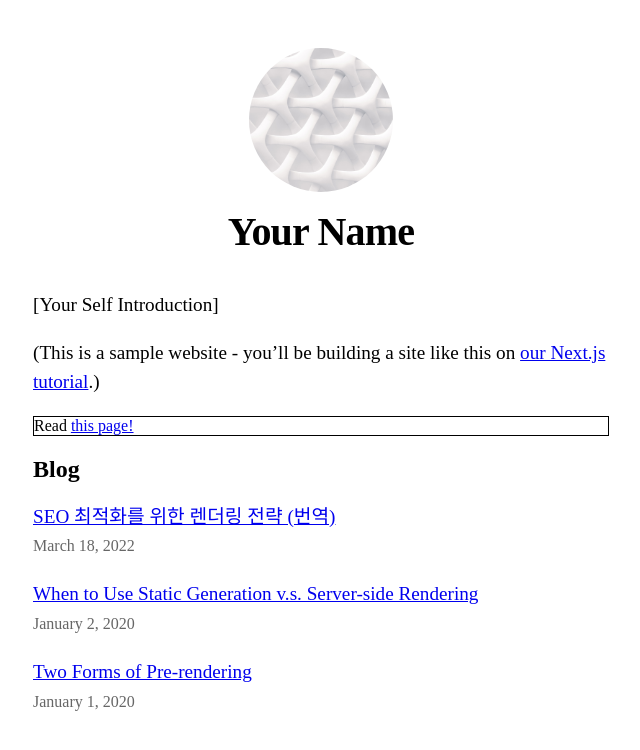
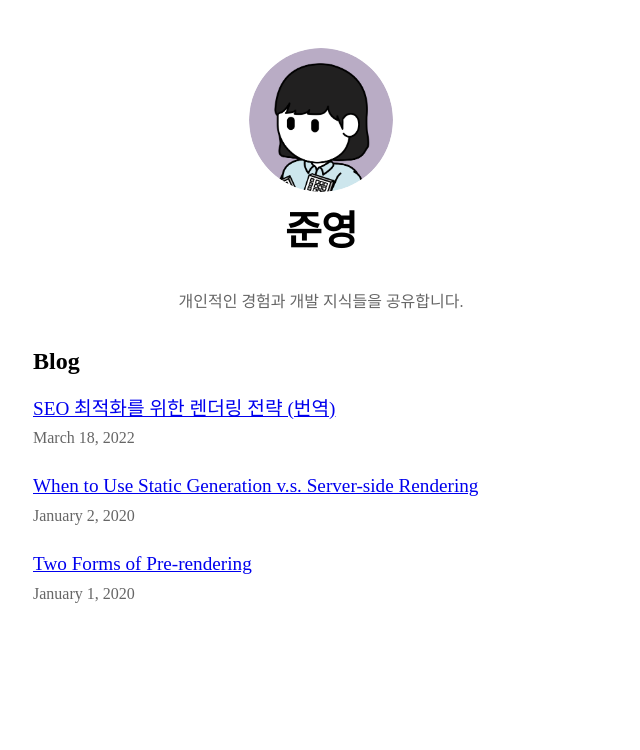
Before and after one commit to junzero741/nextjs-test, a Next.js app: page / in a window 1280 px wide. Shown: the top 750 px of the page, without its empty margins (319-959 px from the left). Built offline with nearby package versions, Linux system fonts and the light colour scheme.

Commit message:
[EDIT] : profile name, image

```diff
--- a/components/layout.jsx
+++ b/components/layout.jsx
@@ -4,8 +4,8 @@ import styles from './layout.module.css'
 import utilStyles from '../styles/utils.module.css'
 import Link from 'next/link'
 
-const name = 'Your Name'
-export const siteTitle = 'Next.js Sample Website'
+const name = '준영'
+export const siteTitle = '준영'
 
 export default function Layout({ children, home }) {
   return (
@@ -30,7 +30,7 @@ export default function Layout({ children, home }) {
           <>
             <Image
               priority
-              src="/images/profile.jpeg"
+              src="/images/profile.png"
               className={utilStyles.borderCircle}
               height={144}
               width={144}
@@ -44,7 +44,7 @@ export default function Layout({ children, home }) {
               <a>
                 <Image
                   priority
-                  src="/images/profile.jpeg"
+                  src="/images/profile.png"
                   className={utilStyles.borderCircle}
                   height={108}
                   width={108}
--- a/pages/index.jsx
+++ b/pages/index.jsx
@@ -2,6 +2,7 @@ import Head from "next/head";
 import Link from "next/link";
 import Layout, { siteTitle } from "../components/layout";
 import utilStyles from "../styles/utils.module.css";
+import homepageStyles from "./index.module.css";
 import { getSortedPostsData } from "../lib/posts";
 import Date from "../components/date";
 import SiteMap from "./sitemap.xml";
@@ -41,18 +42,10 @@ export default function HomePage({ staticGenerationPostsData, serverSideRenderin
 				<title>{siteTitle}</title>
 				<SiteMap />
 			</Head>
-			<section className={utilStyles.headingMd}>
-				<p>[Your Self Introduction]</p>
-				<p>
-					(This is a sample website - you’ll be building a site like this on <a href="https://nextjs.org/learn">our Next.js tutorial</a>.)
-				</p>
+			<section className={homepageStyles.introduce}>
+				<p>개인적인 경험과 개발 지식들을 공유합니다.</p>
 			</section>
-			<div style={{ border: "1px solid black" }}>
-				Read{" "}
-				<Link href="/posts/first-post">
-					<a>this page!</a>
-				</Link>
-			</div>
+
 			<section className={`${utilStyles.headingMd} ${utilStyles.padding1px}`}>
 				<h2 className={utilStyles.headingLg}>Blog</h2>
 				<ul className={utilStyles.list}>
--- /dev/null
+++ b/pages/index.module.css
@@ -0,0 +1,5 @@
+.introduce {
+    color: #666;
+    display: flex;
+    justify-content: center;
+}
```
Also changed, not shown: public/images/profile.png (added).
